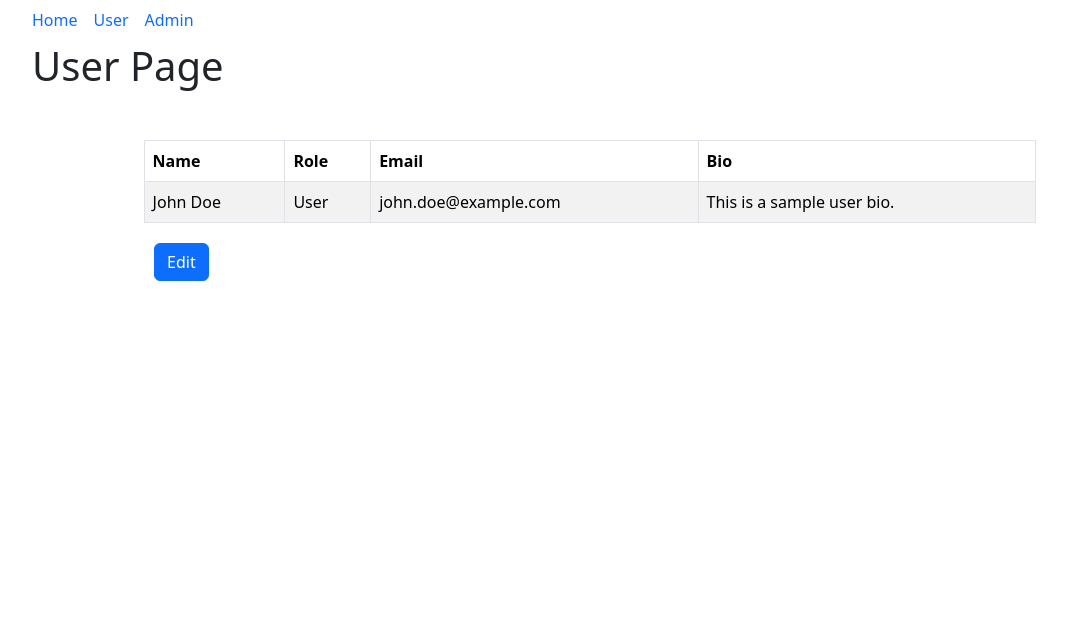
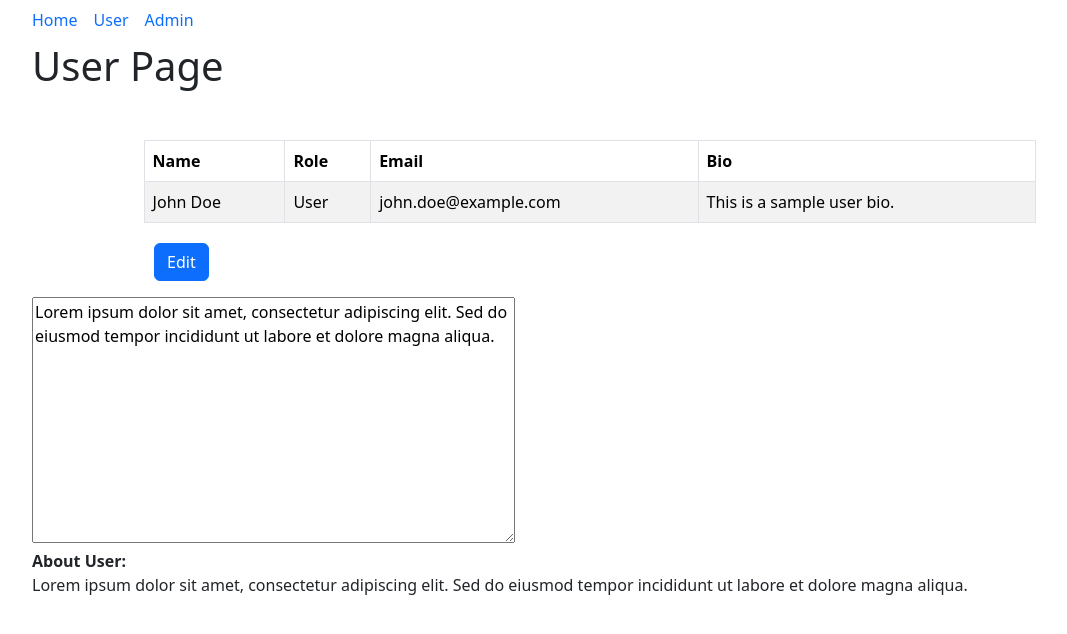
Before and after one commit to smakicp00/angular-app, an Angular app: page /user in a window 1280 px wide. Shown: the top 634 px of the page, without its empty margins (50-1117 px from the left). Built offline with nearby package versions, Linux system fonts and the light colour scheme.

Commit message:
feat: enhance user component with about section and form integration: Two way data binding: ngModel

```diff
--- a/src/app/components/user/user.html
+++ b/src/app/components/user/user.html
@@ -22,4 +22,12 @@
 </table>
 
 
-<form action=""></form>
+<form class="" action="" >
+  <div>
+    <textarea rows="10" cols="50" name="about" id="about" [(ngModel)]="aboutUser"></textarea>
+    </div>
+</form>
+
+
+<b>About User:</b>
+<p>{{ aboutUser }}</p>
--- a/src/app/components/user/user.ts
+++ b/src/app/components/user/user.ts
@@ -1,8 +1,9 @@
 import { Component } from '@angular/core';
+import { FormsModule } from '@angular/forms';
 
 @Component({
   selector: 'app-user',
-  imports: [],
+  imports: [FormsModule],
   templateUrl: './user.html',
   styleUrl: './user.css'
 })
@@ -16,6 +17,7 @@ export class User {
   userEmail: string = 'john.doe@example.com';
   userBio: string = 'This is a sample user bio.';
   tableClasses: string = 'table table-bordered table-striped table-hover';
+  aboutUser: string = 'Lorem ipsum dolor sit amet, consectetur adipiscing elit. Sed do eiusmod tempor incididunt ut labore et dolore magna aliqua.';
   tableStyles: { [key: string]: string } = {
     'width': '80%',
     'margin-top': '50px',
@@ -47,4 +49,6 @@ export class User {
     this.userEmail = 'jane.doe@example.com';
     this.userBio = 'This is an updated user bio.';
   }
+
+
 }
```
